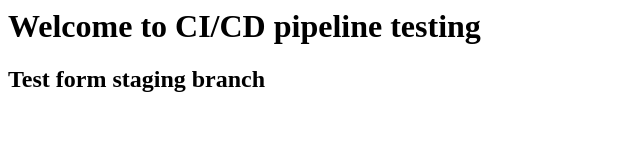
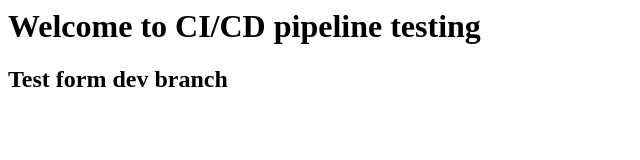
Before and after one commit to ChanMon8/cicd-demo, a plain HTML site: page index.html in a window 1280 px wide. Shown: the full height of the page, 0-640 px from the left. Drawn offline with Linux system fonts and the light colour scheme.

Commit message:
Updating test for dev branch

```diff
--- a/index.html
+++ b/index.html
@@ -1,3 +1,3 @@
 <h1>Welcome to CI/CD pipeline testing</h1>
 
-<h2>Test form staging branch</h2>
+<h2>Test form dev branch</h2>
```
